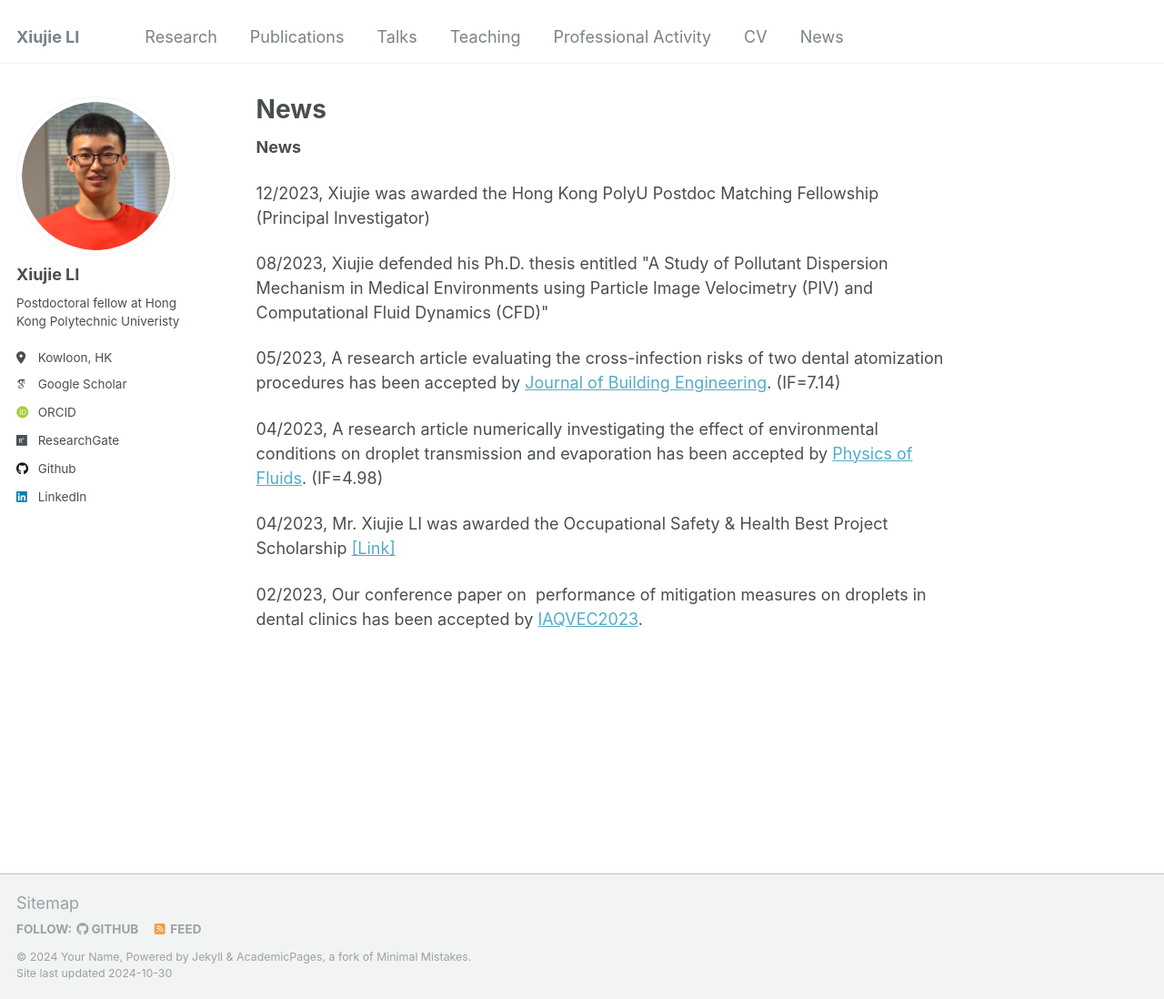
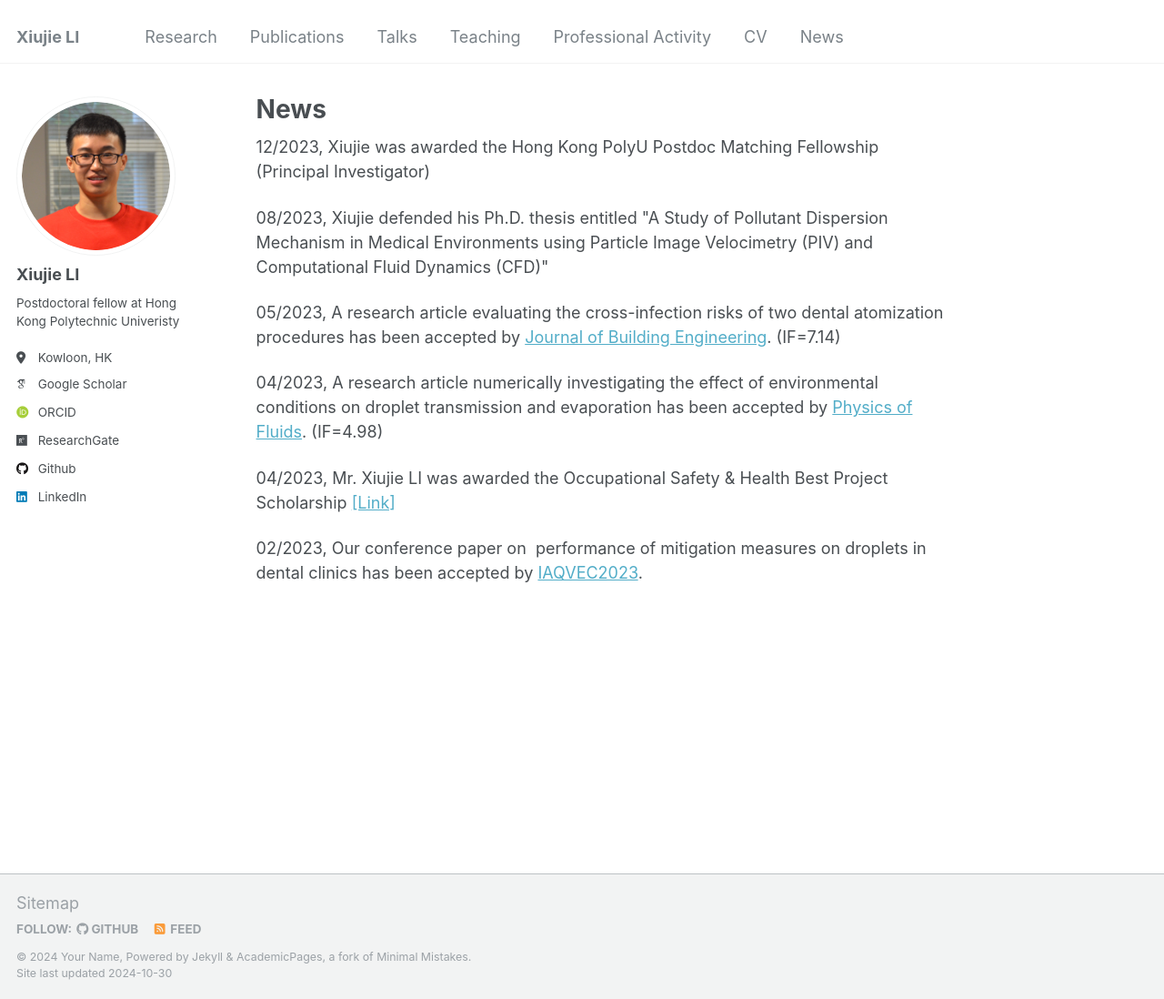
Before and after one commit to XiujieLI/XiujieLI.github.io, a Jekyll site: the page built from _pages/markdown.md, in a window 1280 px wide and 1098 px high. Shown: the whole window at 91% size. Built offline with Jekyll 4.4.1, drawn with Linux system fonts in a browser that asks for light colours; some web fonts are replaced.

Commit message:
Update markdown.md

```diff
--- a/_pages/markdown.md
+++ b/_pages/markdown.md
@@ -6,7 +6,6 @@ redirect_from:
   - /md/
   - /markdown.html
 ---
-<strong> News </strong>
 <p> 12/2023, Xiujie was awarded the Hong Kong PolyU Postdoc Matching Fellowship (Principal Investigator) </p>
 <p> 08/2023, Xiujie defended his Ph.D. thesis entitled "A Study of Pollutant Dispersion Mechanism in Medical Environments using Particle Image Velocimetry (PIV) and Computational Fluid Dynamics (CFD)" </p>
 <p> 05/2023, A research article evaluating the cross-infection risks of two dental atomization procedures has been accepted by <a href="https://www.sciencedirect.com/science/article/abs/pii/S2352710223011403">Journal of Building Engineering</a>. (IF=7.14) </p>
```
